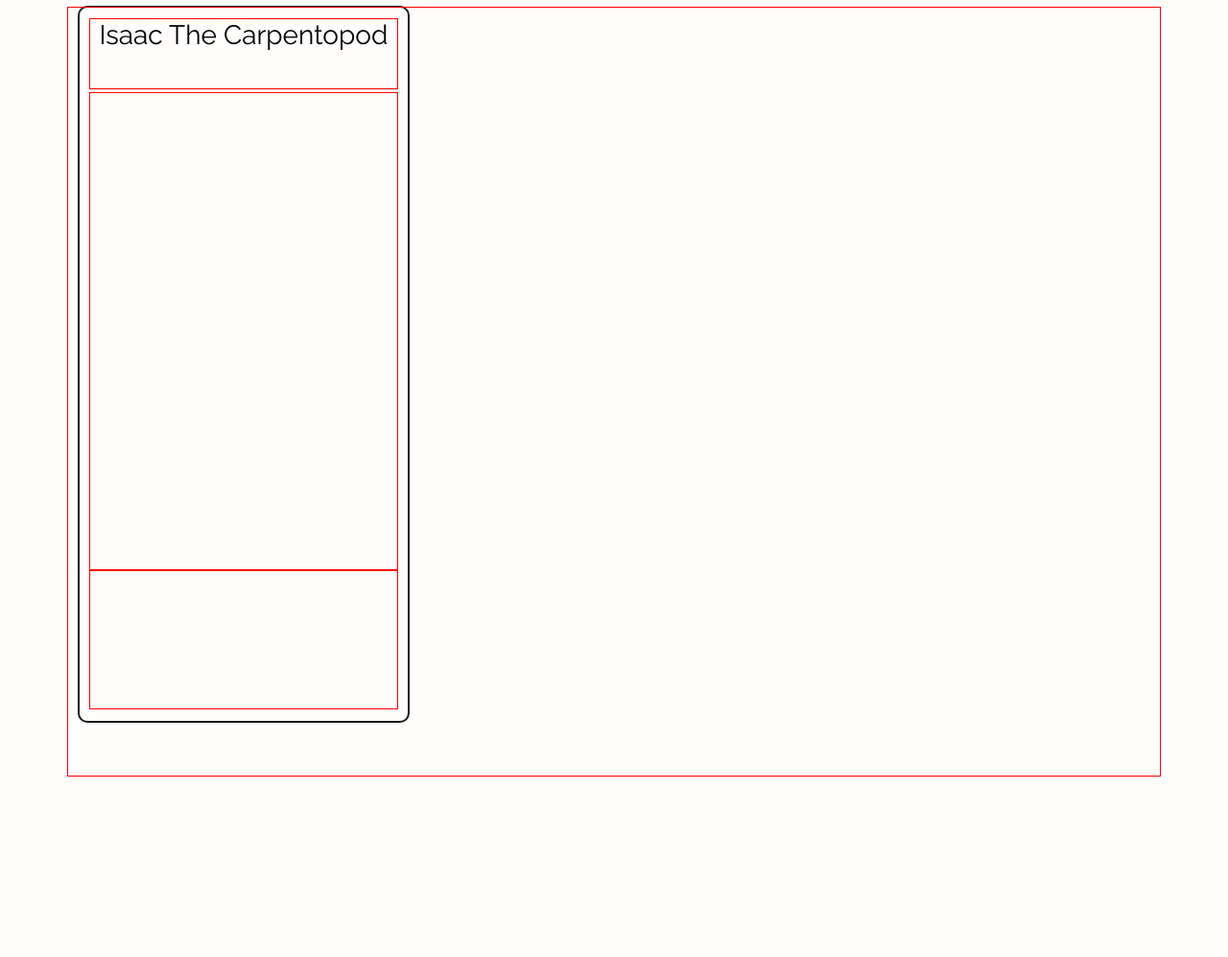
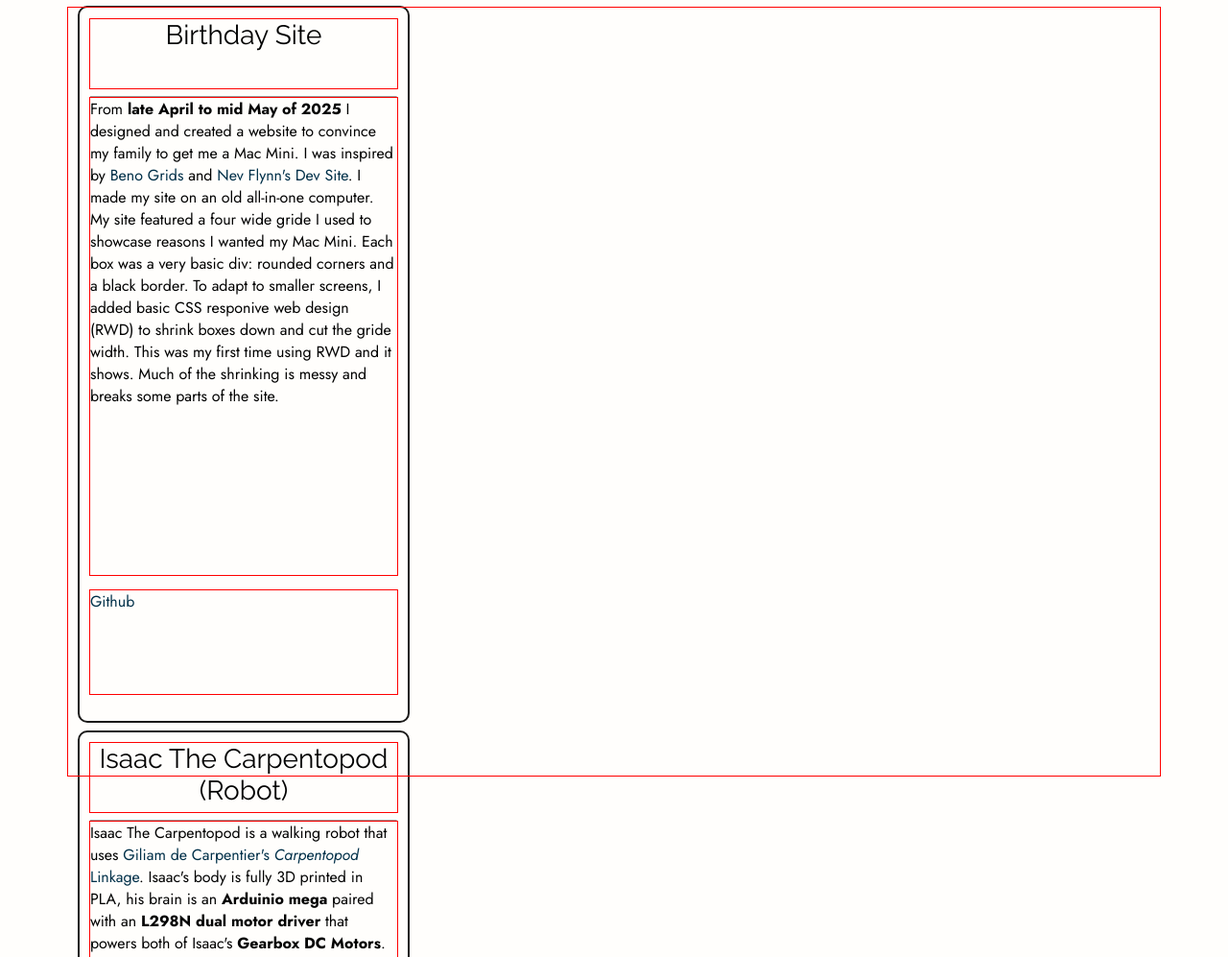
Before and after one commit to asuperidea/simoncrystal.dev, a plain HTML site: page apps/site/public/projects.html in a window 1280 px wide. Shown: the part 275-1272 px from the top of the page at 96% size. Before the commit the page ends 1091 px from the top, so only its background shows below. Drawn offline with Linux system fonts and the light colour scheme.

Commit message:
Added node js way to turn md projects into places on the screen, added new project folder and files, added .gitignore added build.js and projects .js

```diff
--- a/apps/site/src/projects.html
+++ b/apps/site/public/projects.html
@@ -14,13 +14,8 @@
         <hr id="menuline" style="margin-top: -1rem;">
     </div>
     <div id="projectbox">
-        <div id="project">
-            <div id="project-head">
-                <p class="raleway-reg subheading" style="text-align: center;">Isaac The Carpentopod</p>
-            </div>
-            <hr style="margin: 0;">
-            <div id="project-body"></div>
-            <div id="project-links"></div>
-        </div>
     </div>
+
+    <script src="projects.js"></script>
+</body>
 </html>
--- /dev/null
+++ b/apps/site/public/projects.js
@@ -0,0 +1,18 @@
+fetch('projects.json')
+    .then(res => res.json())
+    .then (projects => {
+        const container = document.getElementById('projectbox');
+        projects.forEach(project => {
+            const div = document.createElement('div');
+            div.id = 'project';
+            div.innerHTML = `
+                <div id="project-head">
+                    <p class="raleway-reg subheading" style="text-align: center;">${project.heading}</p>
+                </div>
+                <hr style="margin-bottom: -1rem;">
+                <div id="project-body"><p class="jost-reg">${project.html}</p></div>
+                <div id="project-links">${project.links.map(link => `<p class="jost-reg">${link}</p>`).join('')}</div>
+            `;
+            container.appendChild(div);
+        });
+    });
--- /dev/null
+++ b/apps/site/public/projects.json
@@ -0,0 +1,19 @@
+[
+  {
+    "id": "birthdaysite",
+    "heading": "Birthday Site",
+    "html": "From <strong>late April to mid May of 2025</strong> I designed and created a website to convince my family to get me a Mac Mini. I was inspired by <a href=\"https://bentogrids.com/\">Beno Grids</a> and <a href=\"nevflynn.com\">Nev Flynn&#39;s Dev Site</a>. I made my site on an old all-in-one computer. My site featured a four wide gride I used to showcase reasons I wanted my Mac Mini. Each box was a very basic div: rounded corners and a black border. To adapt to smaller screens, I added basic CSS responive web design (RWD) to shrink boxes down and cut the gride width. This was my first time using RWD and it shows. Much of the shrinking is messy and breaks some parts of the site.\n",
+    "links": [
+      "<a href=\"https://github.com/RiptideVideos/BDay/tree/main\">Github</a>"
+    ]
+  },
+  {
+    "id": "isaac",
+    "heading": "Isaac The Carpentopod (Robot)",
+    "html": "Isaac The Carpentopod is a walking robot that uses <a href=\"https://www.decarpentier.nl/carpentopod\">Giliam de Carpentier&#39;s <em>Carpentopod</em> Linkage</a>. Isaac&#39;s body is fully 3D printed in PLA, his brain is an <strong>Arduinio mega</strong> paired with an <strong>L298N dual motor driver</strong> that powers both of Isaac&#39;s <strong>Gearbox DC Motors</strong>.\n",
+    "links": [
+      "<a href=\"https://github.com/RiptideVideos/Isaac-The-Carpentopod/\">Github</a> ",
+      "<a href=\"https://macondo.hackclub.com/projects/7520\">Macondo Project</a>  "
+    ]
+  }
+]
--- a/apps/site/src/style.css
+++ b/apps/site/public/style.css
@@ -9,7 +9,15 @@
 body{
     background-color: var(--primary);
 }
-
+a {
+    color: var(--blue);
+    text-decoration: none;
+    transition: color .1s ease-in-out;
+}
+a:hover {
+    color: var(--light-blue);
+    text-decoration: underline;
+}
 .raleway-reg {
     font-family: "Raleway", sans-serif;
     font-optical-sizing: auto;
@@ -158,5 +166,5 @@ body{
 #project-links{
     outline: 1px solid red;
     width: 100%;
-    height: 20%;
+    height: 15%;
 }
```
Also changed, not shown: apps/site/blog/Isaac.md (+0 -1 lines), apps/site/blog/birthday.md (+0 -1 lines), apps/site/projects/birthdaysite.md (added, +3 -0 lines), apps/site/projects/isaac.md (added, +4 -0 lines), build.js (added, +29 -0 lines), apps/site/public/Images/birthdaysite.png (renamed from apps/site/Images/birthdaysite.png), apps/site/public/Images/blank.txt (renamed from apps/site/Images/blank.txt), apps/site/public/Images/github.svg (renamed from apps/site/Images/github.svg), apps/site/public/Images/hexagon.svg (renamed from apps/site/Images/hexagon.svg), apps/site/public/Images/instagram.png (renamed from apps/site/Images/instagram.png), apps/site/public/index.html (renamed from apps/site/src/index.html), 2 other files.
